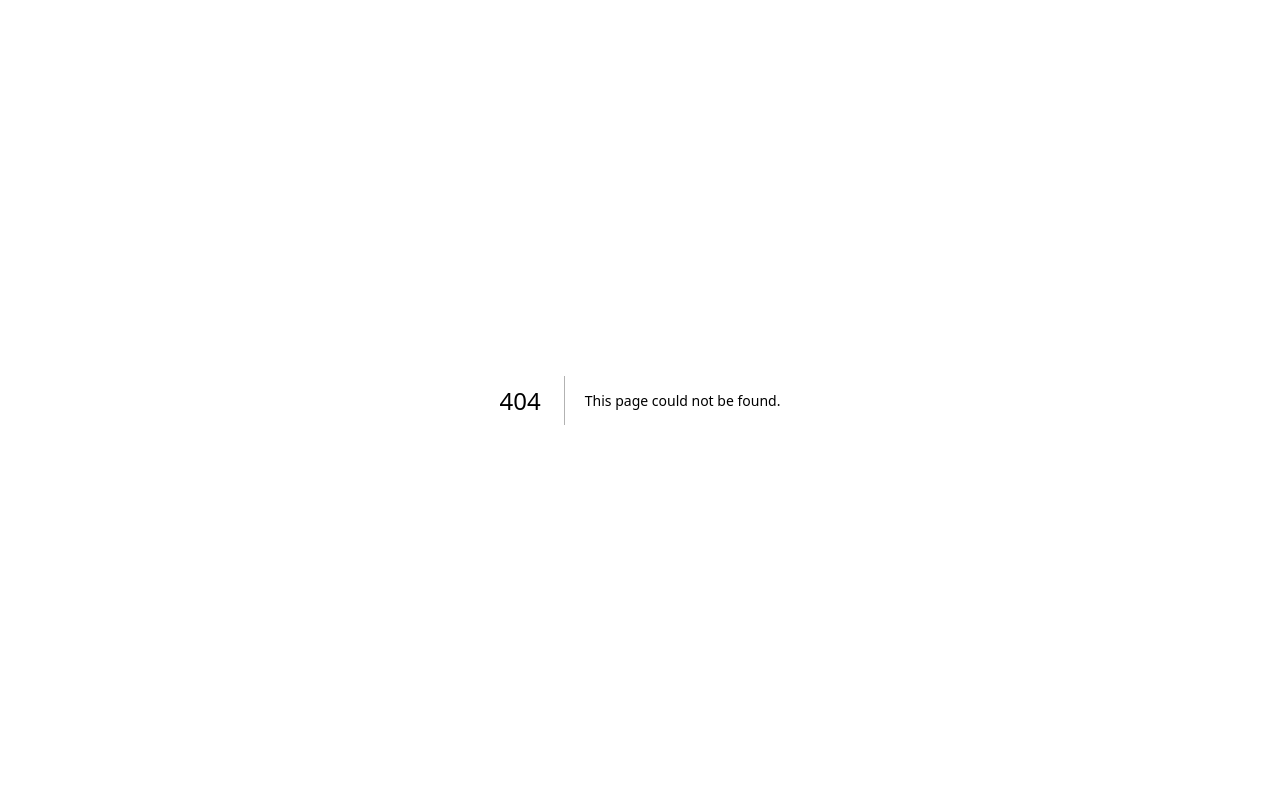
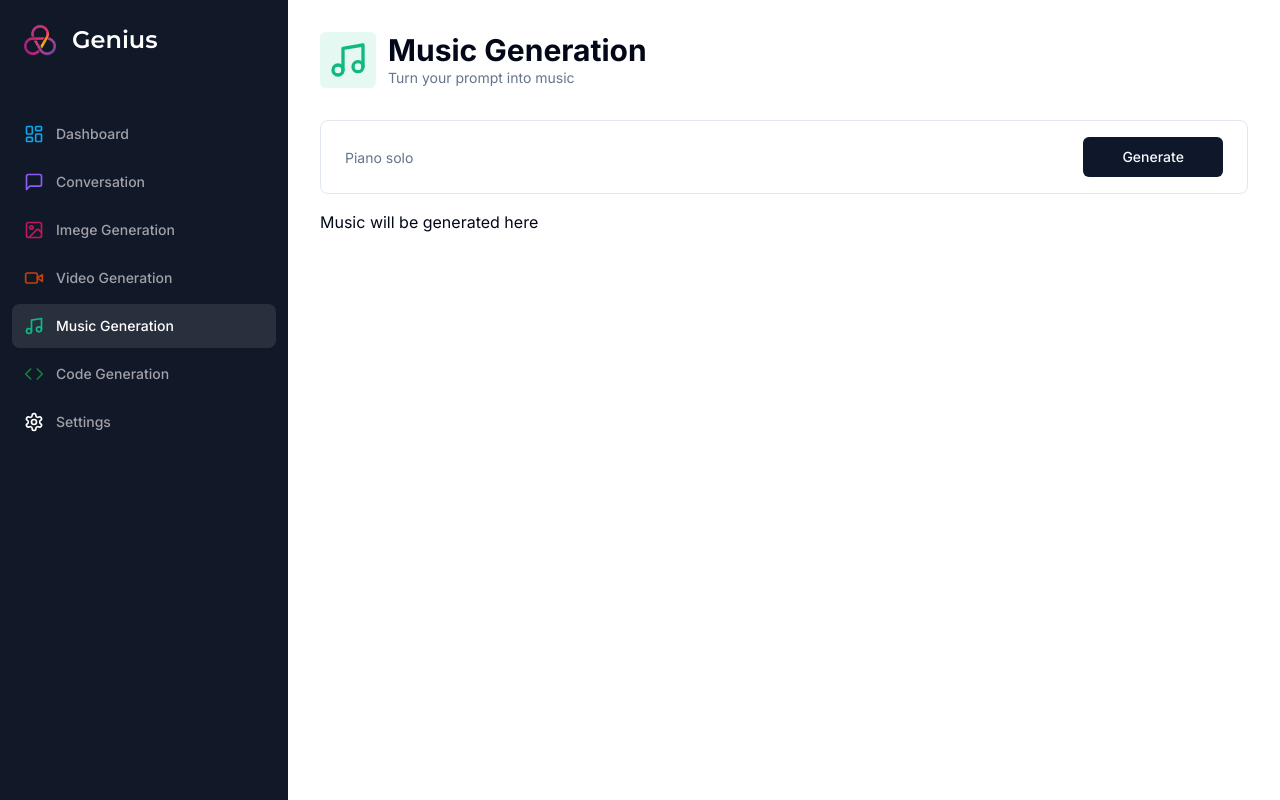
Before and after one commit to Art-San/YTb_Antonio_SaaS_AI_Platform_Next.js_13-4, a Next.js app: page /music in a window 1280 px wide. Before the commit this address had no page. Built offline with nearby package versions, Linux system fonts and the light colour scheme.

Commit message:
Music Generation

```diff
--- /dev/null
+++ b/app/(dashboard)/(routes)/music/constans.ts
@@ -0,0 +1,7 @@
+import * as z from 'zod'
+
+export const formSchema = z.object({
+  prompt: z.string().min(1, {
+    message: 'Music Prompt is requred'
+  })
+})
--- /dev/null
+++ b/app/(dashboard)/(routes)/music/page.tsx
@@ -0,0 +1,113 @@
+'use client'
+import axios from 'axios'
+import * as z from 'zod'
+import { Music } from 'lucide-react'
+import { useForm } from 'react-hook-form'
+import { zodResolver } from '@hookform/resolvers/zod'
+
+import { Heading } from '@/components/Heading'
+import { Form, FormControl, FormField, FormItem } from '@/components/ui/form'
+import { Button } from '@/components/ui/button'
+import { Input } from '@/components/ui/input'
+import { Empty } from '@/components/Empty'
+import { Loader } from '@/components/Loader'
+
+import { formSchema } from './constans'
+import { useRouter } from 'next/navigation'
+import { useState } from 'react'
+
+const MusicPage = () => {
+  const router = useRouter()
+  const [music, setMusic] = useState<string>()
+
+  const form = useForm<z.infer<typeof formSchema>>({
+    resolver: zodResolver(formSchema),
+    defaultValues: {
+      prompt: ''
+    }
+  })
+
+  const isLoading = form.formState.isSubmitting
+
+  const onSubmit = async (values: z.infer<typeof formSchema>) => {
+    try {
+      setMusic(undefined)
+      const response = await axios.post('/api/music', values)
+
+      setMusic(response.data.audio)
+      form.reset()
+    } catch (error: any) {
+      // TODO: OPEN PRO modal
+      console.log(error)
+    } finally {
+      router.refresh()
+    }
+  }
+
+  return (
+    <div className="">
+      <Heading
+        title="Music Generation"
+        description="Turn your prompt into music"
+        icon={Music}
+        iconColor="text-emerald-500"
+        bgColor="bg-emerald-500/10"
+      />
+      <div className="px-4 lg:px-8">
+        <div>
+          <Form {...form}>
+            <form
+              onSubmit={form.handleSubmit(onSubmit)}
+              className="
+              rounded-lg
+              border
+              w-full
+              p-4
+              px-3
+              md:px-6
+              focus-within:shadow-sm
+              grid
+              grid-cols-12
+              gap-2
+              "
+            >
+              <FormField
+                name="prompt"
+                render={({ field }) => (
+                  <FormItem className=" col-span-12 lg:col-span-10">
+                    <FormControl className="p-0 m-0">
+                      <Input
+                        type="text"
+                        placeholder="Piano solo"
+                        className=" border-0 outline-none focus-visible:ring-0 focus-visible:ring-transparent"
+                        disabled={isLoading}
+                        {...field} // растянули поле
+                      />
+                    </FormControl>
+                  </FormItem>
+                )}
+              />
+              <Button
+                className=" col-span-12 lg:col-span-2 w-full"
+                disabled={isLoading}
+              >
+                Generate
+              </Button>
+            </form>
+          </Form>
+        </div>
+        <div className="space-y-4 mt-4">
+          {isLoading && (
+            <div className="p-8 rounded-lg w-full flex items-center justify-center bg-muted">
+              <Loader />
+            </div>
+          )}
+          {music && !isLoading && <Empty label="No music generated" />}
+          <div>Music will be generated here</div>
+        </div>
+      </div>
+    </div>
+  )
+}
+
+export default MusicPage
--- /dev/null
+++ b/app/api/music/route.ts
@@ -0,0 +1,38 @@
+import { auth } from '@clerk/nextjs'
+import { NextResponse } from 'next/server'
+import Replicate from 'replicate'
+
+const replicate = new Replicate({
+  // auth: process.env.REPLICATE_API_TOKEN
+  // auth: process.env.REPLICATE_API_TOKEN || '' // 2:50:24
+  auth: process.env.REPLICATE_API_TOKEN!
+})
+
+export async function POST(req: Request) {
+  try {
+    const { userId } = auth()
+    const body = await req.json()
+    const { messages } = body
+
+    if (!userId) {
+      return new NextResponse('Unauthorized', { status: 401 })
+    }
+
+    if (!configuration.apiKey) {
+      return new NextResponse('OpenAI API Key not configured', { status: 500 })
+    }
+
+    if (!messages) {
+      return new NextResponse('Messages are required', { status: 400 })
+    }
+
+    const response = await openai.createChatCompletion({
+      model: 'gpt-3.5-turbo',
+      messages
+    })
+    return NextResponse.json(response.data.choices[0].message)
+  } catch (error) {
+    console.log('[CONVERSATION_ERROR]', error)
+    return new NextResponse('internal error', { status: 500 })
+  }
+}
--- a/package.json
+++ b/package.json
@@ -31,6 +31,7 @@
     "react-dom": "18.2.0",
     "react-hook-form": "^7.45.2",
     "react-markdown": "^8.0.7",
+    "replicate": "^0.14.0",
     "tailwind-merge": "^1.14.0",
     "tailwindcss": "3.3.3",
     "tailwindcss-animate": "^1.0.6",
```
Also changed, not shown: 1 other file (tests, documents, lock files or other folders).
